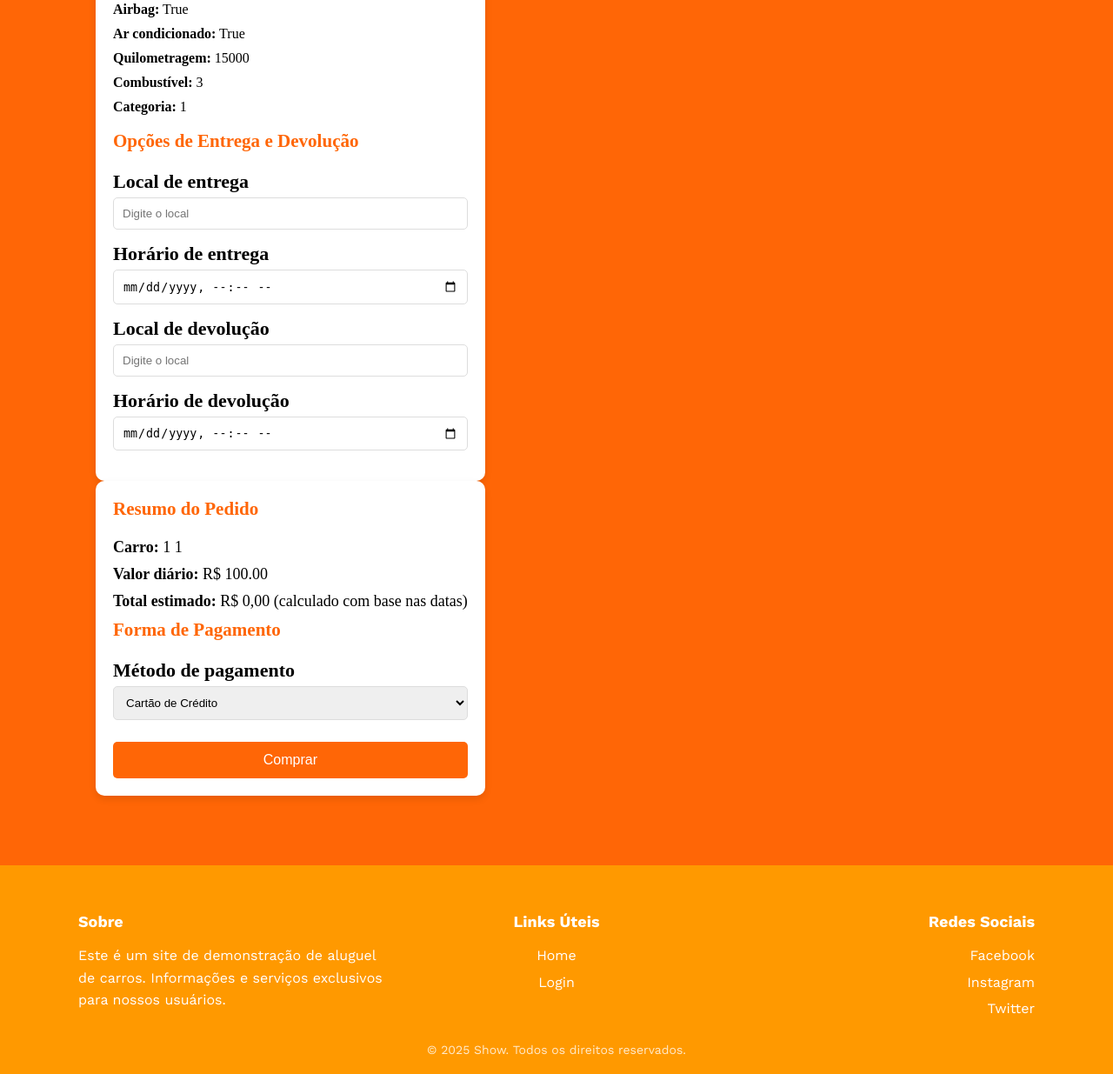
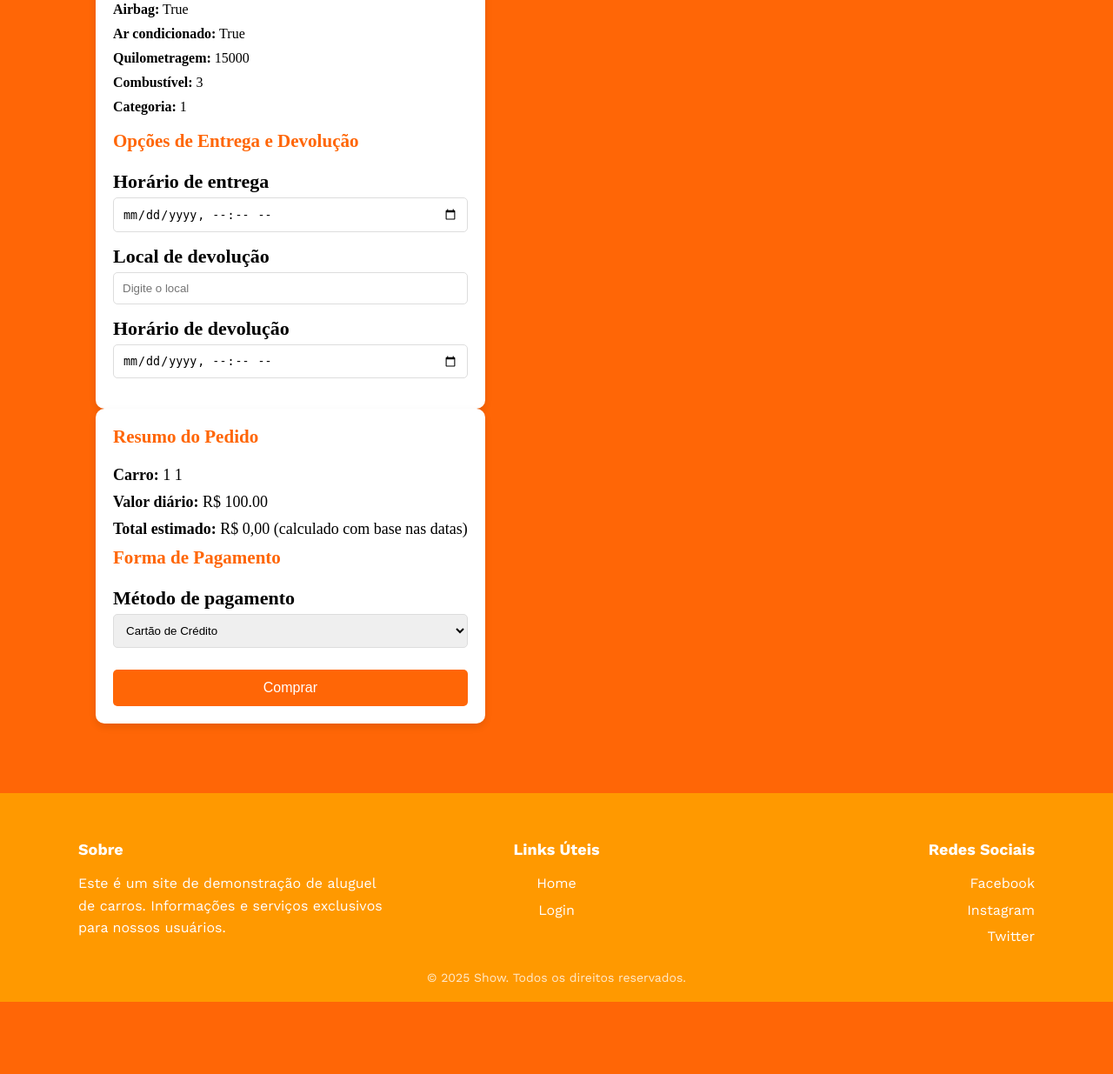
Before and after one commit to gabrielokimura/Projeto_Agostinho_2025, a Flask app: page /1 in a window 1280 px wide. Shown: the part 649-1884 px from the top of the page at 87% size. After the commit the page ends 1801 px from the top, so only its background shows below. Run offline with Flask 3, Linux system fonts and the light colour scheme; data comes from the database, SQL or seed files in the repository.

Commit message:
início de correções

```diff
--- a/projeto_agostinhov1.1/static/estilo.css
+++ b/projeto_agostinhov1.1/static/estilo.css
@@ -262,7 +262,7 @@ button[type="submit"] {
 .formulario_pesquisa input:focus,
 .formulario_pesquisa select:focus {
     border-color: #cc5200; /* Cor de foco */
-    border-radius: 50px;
+    border-radius: 0px;
 }
 
 /* Estilização do Botão de Pesquisa */
--- a/projeto_agostinhov1.1/templates/detalhar_carro.html
+++ b/projeto_agostinhov1.1/templates/detalhar_carro.html
@@ -30,10 +30,6 @@
             <div class="opcoes-entrega">
                 <h3>Opções de Entrega e Devolução</h3>
                 <div class="form-simples">
-                    <div class="campo">
-                        <label for="local_entrega">Local de entrega</label>
-                        <input type="text" name="local_entrega" required minlength="3" placeholder="Digite o local">
-                    </div>
                     <div class="campo">
                         <label for="horario_entrega">Horário de entrega</label>
                         <input type="datetime-local" name="horario_entrega" required>
```
